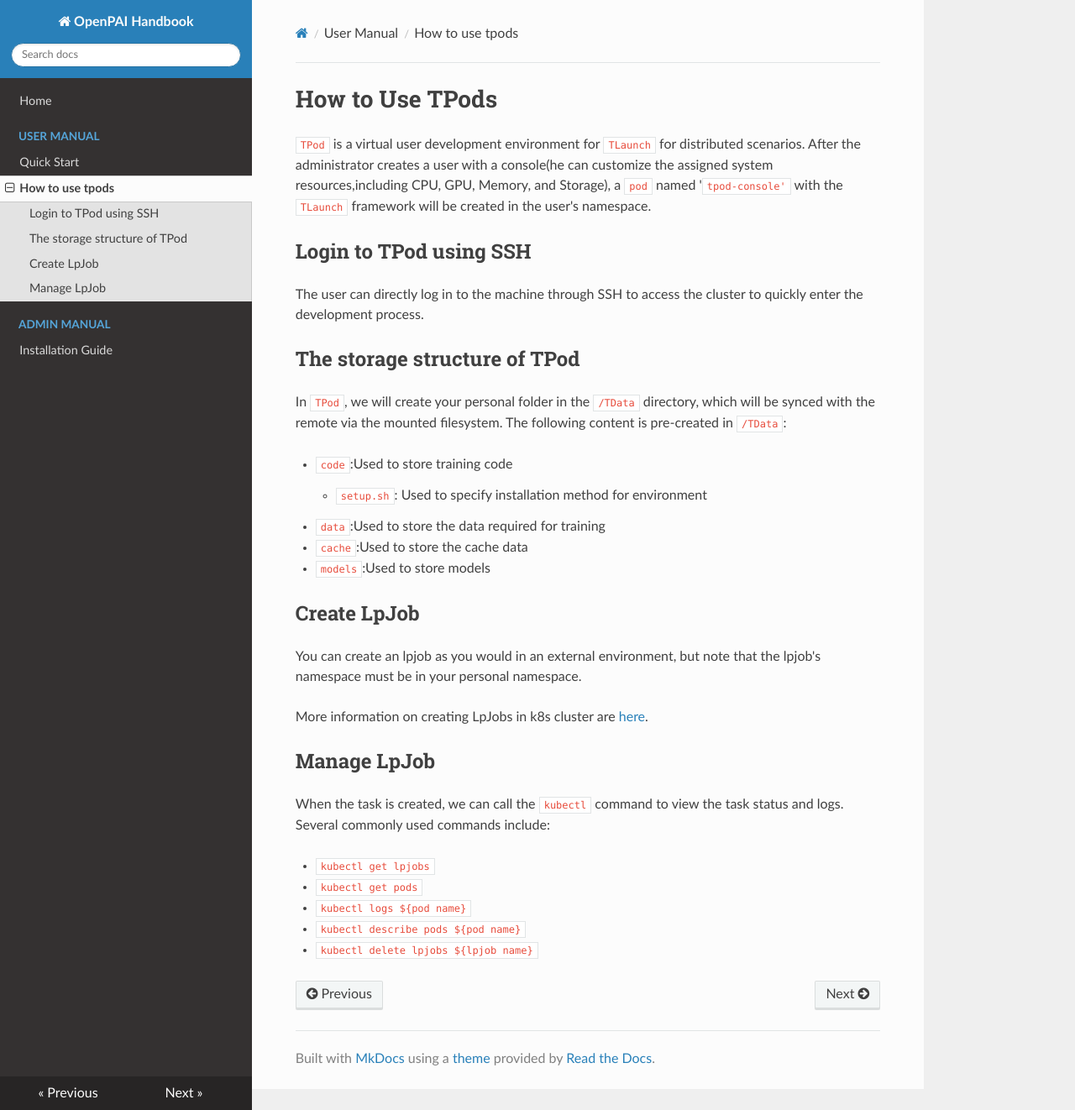
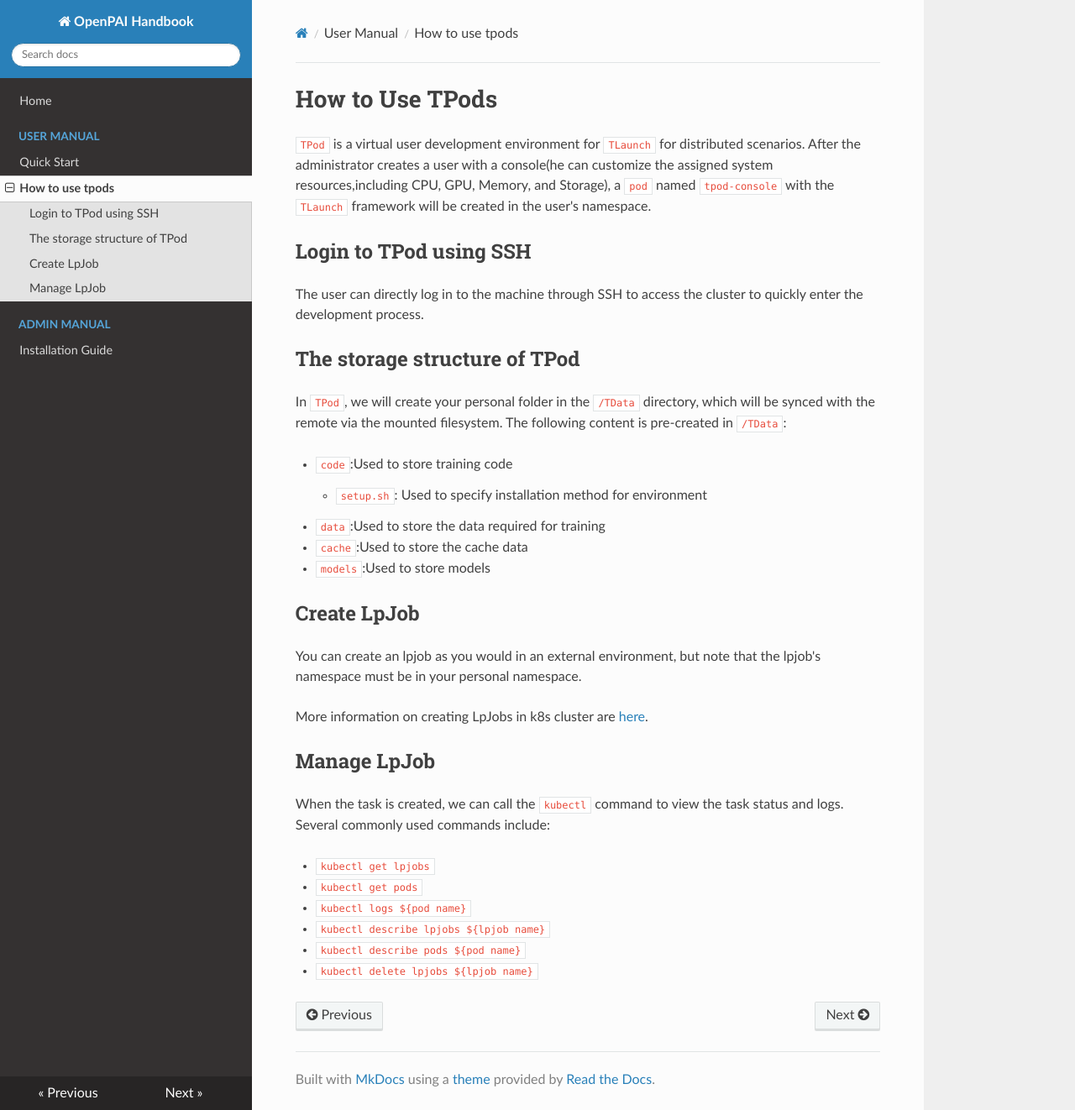
Before and after one commit to TARTRL/TLaunch, an MkDocs documentation site: the page built from docs/manual/cluster-user/how-to-use-tpods.md, in a window 1280 px wide and 1322 px high. Shown: the whole window at 84% size. Built offline with MkDocs 1.6.1, drawn with Linux system fonts in a browser that asks for light colours; nearby versions of some CDN libraries.

Commit message:
add doc file of readthedocs.org

````diff
--- a/docs/manual/cluster-user/how-to-use-tpods.md
+++ b/docs/manual/cluster-user/how-to-use-tpods.md
@@ -1,5 +1,5 @@
 # How to Use TPods
-``TPod`` is a virtual user development environment for ``TLaunch`` for distributed scenarios. After the administrator creates a user with a console(he can customize the assigned system resources,including CPU, GPU, Memory, and Storage), a `pod` named '` tpod-console' ` with the ``TLaunch`` framework will be created in the user's namespace.
+``TPod`` is a virtual user development environment for ``TLaunch`` for distributed scenarios. After the administrator creates a user with a console(he can customize the assigned system resources,including CPU, GPU, Memory, and Storage), a `pod` named ``tpod-console`` with the ``TLaunch`` framework will be created in the user's namespace.
 ## Login to TPod using SSH
 The user can directly log in to the machine through SSH to access the cluster to quickly enter the development process.
 ## The storage structure of TPod
@@ -23,6 +23,8 @@ When the task is created, we can call the ``kubectl`` command to view the task s
 
   - ```kubectl logs ${pod name}```
 
+  - ```kubectl describe lpjobs ${lpjob name}```
+
   - ```kubectl describe pods ${pod name}```
 
   - ```kubectl delete lpjobs ${lpjob name}```
````
